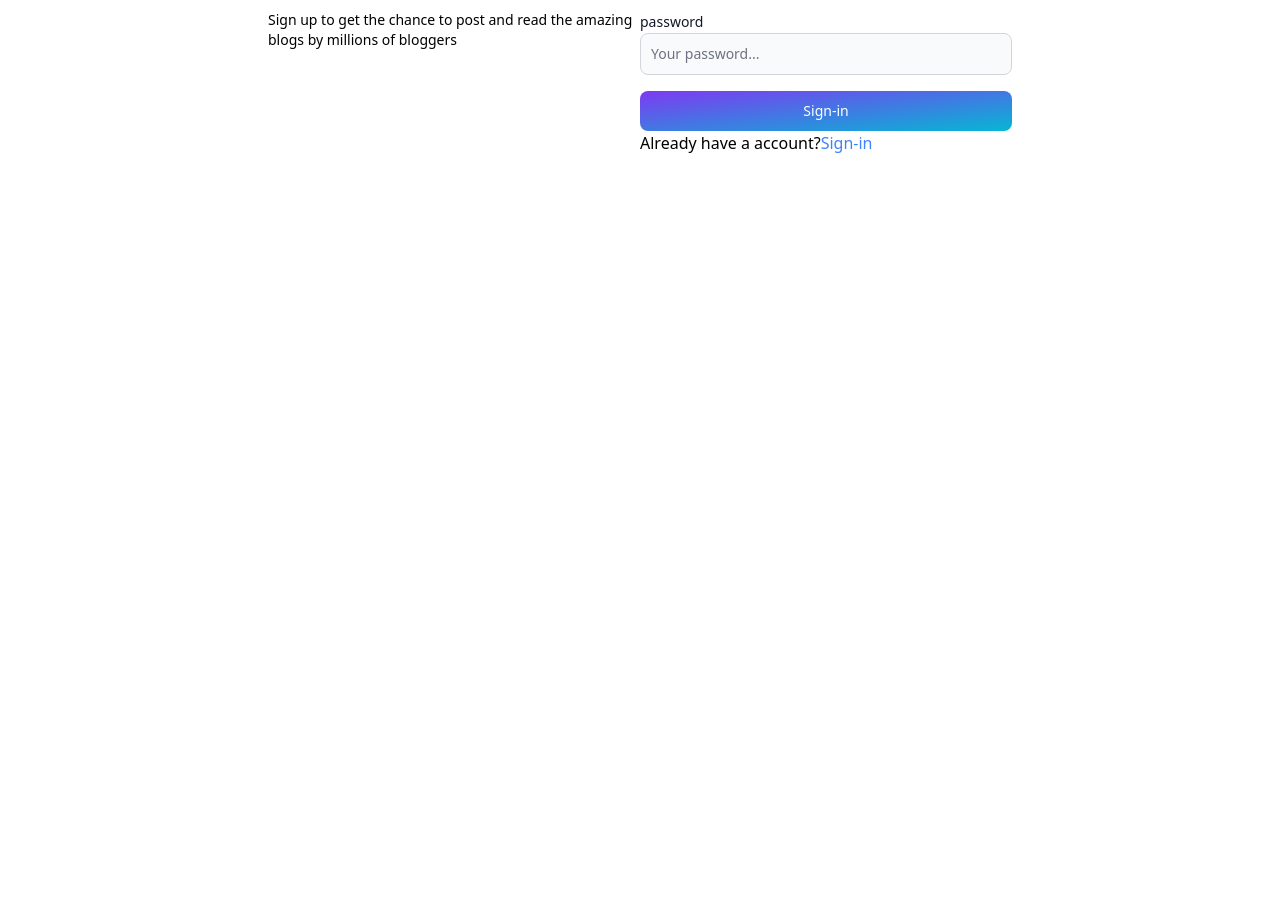
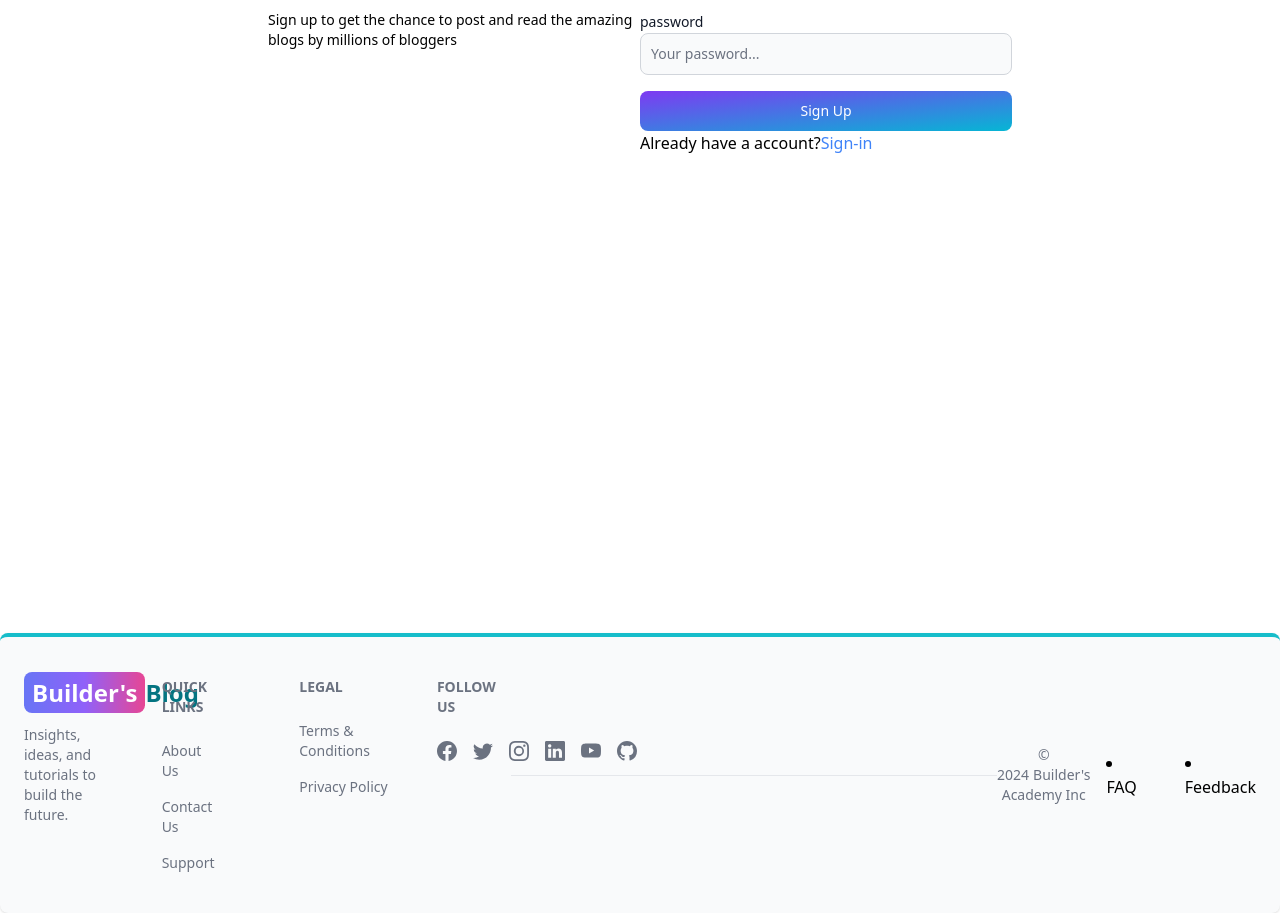
Before and after one commit to KHATRIRAMESH/Builders, a React (Vite) app in the folder frontend/: page /sign-up in a window 1280 px wide. Shown: the part 311-1224 px from the top of the page. Before the commit the page ends 944 px from the top, so only its background shows below. Built offline with nearby package versions, Linux system fonts and the light colour scheme.

Commit message:
footer completed

```diff
--- a/frontend/src/App.jsx
+++ b/frontend/src/App.jsx
@@ -6,11 +6,12 @@ import About from "./pages/About";
 import Dashboard from "./pages/Dashboard";
 import Projects from "./pages/Projects";
 import Header from "./components/Header";
+import FooterCom from "./components/Footer";
 
 const App = () => {
   return (
     <BrowserRouter>
-      <Header/>
+      <Header />
       <Routes>
         <Route path="/" element={<Home />} />
         <Route path="/about" element={<About />} />
@@ -19,6 +20,7 @@ const App = () => {
         <Route path="dashboard" element={<Dashboard />} />
         <Route path="projects" element={<Projects />} />
       </Routes>
+      <FooterCom />
     </BrowserRouter>
   );
 };
--- /dev/null
+++ b/frontend/src/components/Footer.jsx
@@ -0,0 +1,98 @@
+import { Footer } from "flowbite-react";
+import { Link } from "react-router-dom";
+import {
+  BsFacebook,
+  BsTwitter,
+  BsInstagram,
+  BsYoutube,
+  BsLinkedin,
+  BsGithub,
+} from "react-icons/bs";
+
+const FooterCom = () => {
+  return (
+    <Footer container className="border-t-4 border-teal-400 bg-gray-50 py-10 dark:bg-gray-900">
+      <div className="w-full max-w-7xl mx-auto grid grid-cols-1 md:grid-cols-2 lg:grid-cols-4 gap-16">
+        {/* Logo and Tagline */}
+              <div className="flex flex-col ">
+          <Link
+            to="/"
+            className="text-2xl font-bold text-teal-600 dark:text-teal-400 mb-4"
+          >
+            <span className="px-2 py-1 bg-gradient-to-r from-indigo-500 via-purple-500 to-pink-500 rounded-lg text-white">
+              Builder&apos;s
+            </span>
+            Blog
+          </Link>
+          <p className="text-sm text-gray-500 dark:text-gray-400">
+            Insights, ideas, and tutorials to build the future.
+          </p>
+        </div>
+
+        {/* Quick Links */}
+        <div>
+          <Footer.Title title="Quick Links" />
+          <Footer.LinkGroup col>
+            <Footer.Link href="/about" rel="noopener noreferrer">
+              About Us
+            </Footer.Link>
+            <Footer.Link href="/contact" rel="noopener noreferrer">
+              Contact Us
+            </Footer.Link>
+            <Footer.Link href="/support" rel="noopener noreferrer">
+              Support
+            </Footer.Link>
+          </Footer.LinkGroup>
+        </div>
+
+        {/* Legal */}
+        <div>
+          <Footer.Title title="Legal" />
+          <Footer.LinkGroup col>
+            <Footer.Link href="/terms" rel="noopener noreferrer">
+              Terms & Conditions
+            </Footer.Link>
+            <Footer.Link href="/privacy" rel="noopener noreferrer">
+              Privacy Policy
+            </Footer.Link>
+          </Footer.LinkGroup>
+        </div>
+
+        {/* Follow Us */}
+        <div>
+          <Footer.Title title="Follow Us" />
+          <div className="flex gap-4 mt-2">
+            <Footer.Icon href="https://facebook.com" icon={BsFacebook} />
+            <Footer.Icon href="https://twitter.com" icon={BsTwitter} />
+            <Footer.Icon href="https://instagram.com" icon={BsInstagram} />
+            <Footer.Icon href="https://linkedin.com" icon={BsLinkedin} />
+            <Footer.Icon href="https://youtube.com" icon={BsYoutube} />
+            <Footer.Icon href="https://github.com" icon={BsGithub} />
+          </div>
+        </div>
+      </div>
+
+      {/* Divider */}
+      <Footer.Divider className="my-8" />
+
+      {/* Footer Bottom */}
+      <div className="flex flex-col lg:flex-row justify-between items-center gap-4 text-center lg:text-left">
+        <Footer.Copyright
+          href="#"
+          by="Builder's Academy Inc"
+          year={new Date().getFullYear()}
+        />
+        <div className="flex gap-6">
+          <Footer.Link href="/faq" rel="noopener noreferrer">
+            FAQ
+          </Footer.Link>
+          <Footer.Link href="/feedback" rel="noopener noreferrer">
+            Feedback
+          </Footer.Link>
+        </div>
+      </div>
+    </Footer>
+  );
+};
+
+export default FooterCom;
--- a/frontend/src/pages/SignUp.jsx
+++ b/frontend/src/pages/SignUp.jsx
@@ -1,10 +1,10 @@
-import { Button, Label, TextInput } from "flowbite-react";
+import { Button, Label, Spinner, TextInput } from "flowbite-react";
 import { Link, useNavigate } from "react-router-dom";
 import { useState } from "react";
 
 const SignUp = () => {
   const [formData, setFormData] = useState({});
-  const [errorMessagge, setErrorMessage] = useState(null);
+  const [errorMessage, setErrorMessage] = useState(null);
   const [loading, setLoading] = useState(false);
   const navigate = useNavigate();
 
@@ -40,9 +40,10 @@ const SignUp = () => {
       console.log(data);
 
       if (data.success === false) {
+        console.log(errorMessage);
+        setLoading(false);
         return setErrorMessage(data.message);
       }
-      setLoading(false);
       if (res.ok) {
         navigate("/sign-in");
       }
@@ -106,9 +107,19 @@ const SignUp = () => {
               type="submit"
               disabled={loading}
             >
-              Sign-in
+              {loading ? (
+                <>
+                  <Spinner size="sm" />
+                  <span className="pl-3">Loading...</span>
+                </>
+              ) : (
+                "Sign Up"
+              )}
             </Button>
           </form>
+          {errorMessage && (
+            <div className="mt-4 text-red-500 text-sm">{errorMessage}</div>
+          )}
           <div>
             <span>Already have a account?</span>
             <Link to="/sign-in" className="text-blue-500 hover:underline">
```
